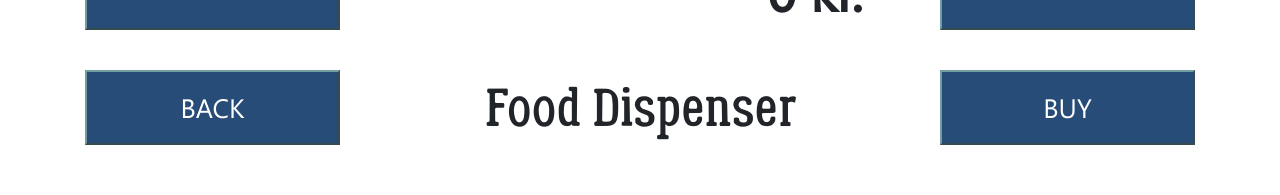
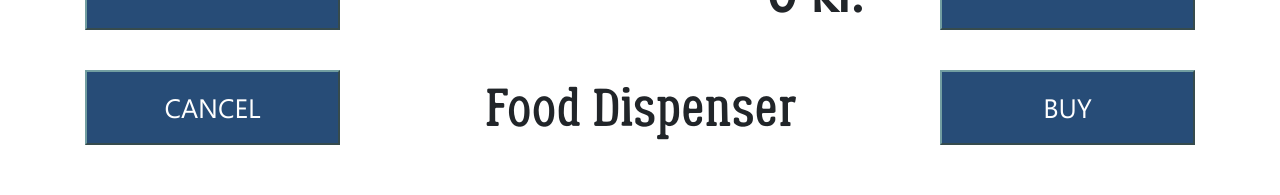
Before and after one commit to FlatBit/FoodDispenser, an Angular app in the folder FoodDispenser/: page /incrementselector/1 in a window 1280 px wide. Shown: the part 536-731 px from the top of the page. Built offline with nearby package versions, Linux system fonts and the light colour scheme.

Commit message:
Back Btn -> Cancel Btn

```diff
--- a/FoodDispenser/src/app/increment-selector/increment-selector.component.html
+++ b/FoodDispenser/src/app/increment-selector/increment-selector.component.html
@@ -51,7 +51,7 @@
     </div>
     <div class="row padding-top-40">
       <div class="col-3">
-        <button type="button" class=" btn-block btn-primary buttons" (click)="goBack()">BACK</button>
+        <button type="button" class=" btn-block btn-primary buttons" (click)="goBack()">CANCEL</button>
       </div>
         <div class="col-6 text-align-center"><span id="logo">Food Dispenser</span></div>
         <div class="col-3">
--- a/FoodDispenser/src/app/increment-selector/increment-selector.component.ts
+++ b/FoodDispenser/src/app/increment-selector/increment-selector.component.ts
@@ -41,7 +41,6 @@ export class IncrementSelectorComponent implements OnInit {
    this.loadProduct();
 
   }
-
 
   loadProduct(): void {
     this.productObservable = this.orderService.getProduct(this.id);
```
